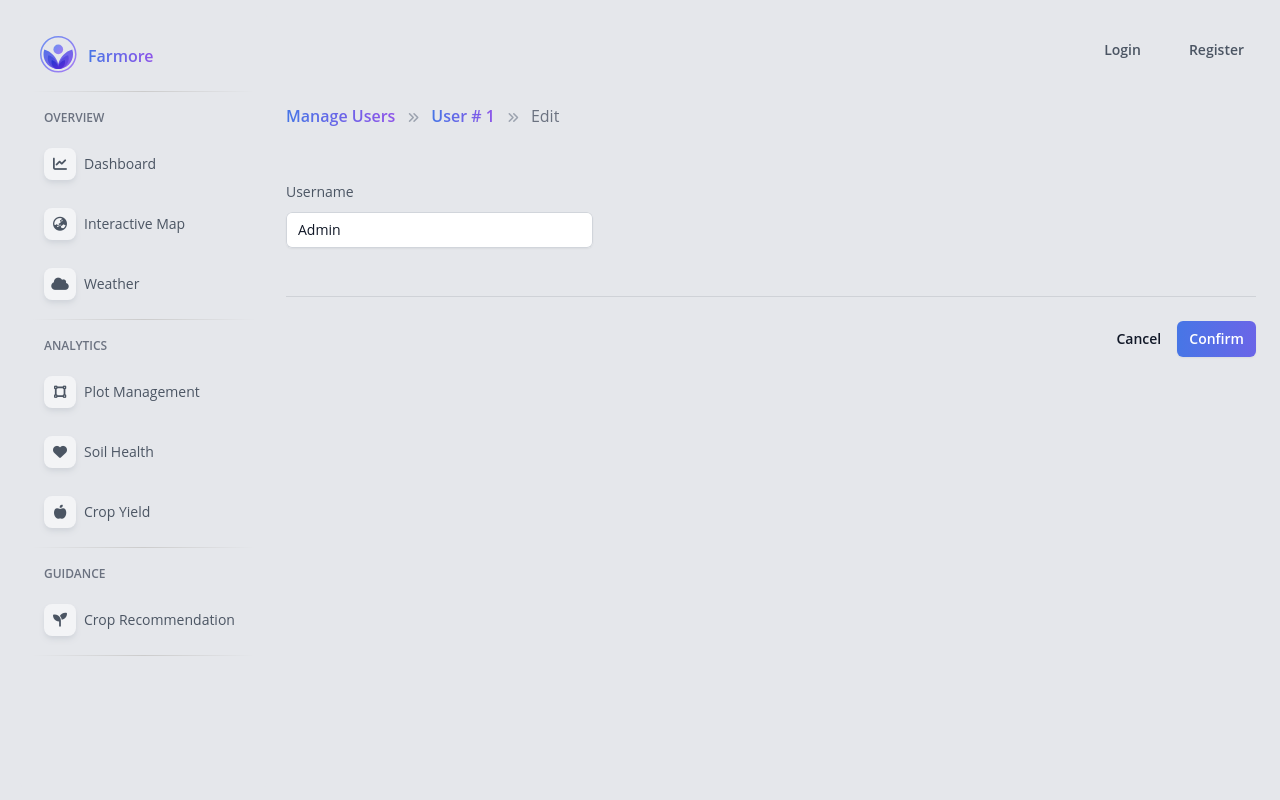
After one commit to the-unheard/farmore, a Laravel app: page /manage-users/1/edit in a window 1280 px wide. The commit adds this page. Run offline with Laravel 12, Linux system fonts and the light colour scheme; data comes from the database, SQL or seed files in the repository; style sheets or scripts are compiled from the project's sources; parts of the project's set-up code (start-up, migrations or seed data) failed here and were passed over; some libraries are stand-ins or nearby versions.

Commit message:
Added the edit and delete function for user management

```diff
--- a/app/Http/Controllers/ManageUserController.php
+++ b/app/Http/Controllers/ManageUserController.php
@@ -3,6 +3,7 @@
 namespace App\Http\Controllers;
 
 use App\Models\User;
+use Carbon\Carbon;
 
 class ManageUserController extends Controller
 {
@@ -12,16 +13,6 @@ class ManageUserController extends Controller
         return view('manage-users.index', [
             'users' => User::select('id', 'username', 'email', 'created_at')->with('roles:id,name')->orderBy('id', 'asc')->paginate(10)
         ]);
-    }
-
-    public function create()
-    {
-
-    }
-
-    public function store()
-    {
-
     }
 
     public function show($id)
@@ -36,19 +27,52 @@ class ManageUserController extends Controller
     }
 
 
-    public function edit(User $user)
+    public function edit($id)
+    {
+        $user = User::findOrFail($id);
+
+
+        return view('manage-users.edit', [
+            'user' => $user,
+        ]);
+    }
+
+    public function update($id)
+    {
+        $validatedData = $this->validateInput();
+
+        $user = User::findOrFail($id);
+        $user->update($validatedData);
+
+        return redirect('/manage-users/' . $id)->with('success', 'User record updated successfully.');
+    }
+
+    public function destroy($id)
     {
 
+        $user = User::findOrFail($id);
+
+        if ($user->id === 1) {
+            return redirect('/manage-users')->with('Error', 'You don\'t have permission to delete this.');
+        }
+
+        $user->delete();
+        return redirect('/manage-users')->with('success', 'User deleted successfully.');
     }
 
-    public function update(User $user)
+    private function validateInput(): array
     {
+        $validatedData = request()->validate([
+            'username' => [
+                'required',
+                'regex:/^[a-zA-Z0-9._-]+$/', // Allows letters, numbers, dots, dashes, and underscores
+                'min:1',
+                'max:20',
+                'unique:users,username,' . request()->route('user')
+            ],
+        ]);
 
-    }
-
-    public function destroy(User $user)
-    {
-
+        return $validatedData;
     }
 
 }
--- a/app/Models/User.php
+++ b/app/Models/User.php
@@ -7,6 +7,8 @@ use Illuminate\Database\Eloquent\Factories\HasFactory;
 use Illuminate\Foundation\Auth\User as Authenticatable;
 use Illuminate\Notifications\Notifiable;
 use Spatie\Permission\Traits\HasRoles;
+use Illuminate\Support\Facades\Log;
+
 
 class User extends Authenticatable
 {
@@ -59,14 +61,40 @@ class User extends Authenticatable
         parent::boot();
 
         static::deleting(function ($user) {
-            // delete all plots first
-            $user->plots()->each(function ($plot) {
-                $plot->rating()->delete();
-                $plot->cropyield()->delete();
-                $plot->soil()->delete();
-                $plot->delete();
+
+            // delete all plots (ratings it received, its crop yield record, soil record, then the plot itself)
+            $user->plot()->each(function ($plot) {
+                try {
+                    $plot->rating()->delete();
+                    Log::info("Deleted rating for plot ID {$plot->id}");
+                } catch (\Exception $e) {
+                    Log::error("Failed to delete rating for plot ID {$plot->id}: " . $e->getMessage());
+                }
+
+                try {
+                    $plot->cropyield()->delete();
+                    Log::info("Deleted crop yield for plot ID {$plot->id}");
+                } catch (\Exception $e) {
+                    Log::error("Failed to delete crop yield for plot ID {$plot->id}: " . $e->getMessage());
+                }
+
+                try {
+                    $plot->soil()->delete();
+                    Log::info("Deleted soil record for plot ID {$plot->id}");
+                } catch (\Exception $e) {
+                    Log::error("Failed to delete soil record for plot ID {$plot->id}: " . $e->getMessage());
+                }
+
+                try {
+                    $plot->delete();
+                    Log::info("Deleted plot ID {$plot->id}");
+                } catch (\Exception $e) {
+                    Log::error("Failed to delete plot ID {$plot->id}: " . $e->getMessage());
+                }
             });
 
+
+            // delete ratings given by this user
             $user->rating()->delete();
         });
     }
--- a/app/Services/RecommendationService.php
+++ b/app/Services/RecommendationService.php
@@ -221,8 +221,6 @@ class RecommendationService
         }
     }
 
-
-
     private function calculateNPK($cropData, $selectedPlot) {
         $latestSoil = $selectedPlot->latestSoil;
 
--- /dev/null
+++ b/resources/views/manage-users/edit.blade.php
@@ -0,0 +1,25 @@
+<x-layout>
+    <x-slot:title>User Management - Edit</x-slot:title>
+    <x-slot:heading></x-slot:heading>
+    <form method="POST" action="/manage-users/{{ $user->id }}" class="max-w-6xl mx-auto">
+        @csrf
+        @method('PATCH')
+        <div class="space-y-12">
+            <div class="border-b border-gray-900/10 pb-12">
+                <x-breadcrumb-container>
+                    <x-breadcrumb-link href="/manage-users">Manage Users</x-breadcrumb-link>
+                    <x-breadcrumb-link href="/manage-users/{{ $user->id }}">User # {{ $user->id }}</x-breadcrumb-link>
+                    <x-breadcrumb-current>Edit</x-breadcrumb-current>
+                </x-breadcrumb-container>
+                <div class="mt-10 grid grid-cols-1 gap-x-6 gap-y-8 sm:grid-cols-6">
+                    <input type="hidden" name="user_id" value="{{ auth()->id() }}">
+                    <x-input-info type="username" :model="$user"/>
+                </div>
+            </div>
+        </div>
+        <div class="mt-6 flex justify-end items-center">
+            <x-form-cancel-button href="/manage-users">Cancel</x-form-cancel-button>
+            <x-form-submit-button>Confirm</x-form-submit-button>
+        </div>
+    </form>
+</x-layout>
--- a/resources/views/manage-users/index.blade.php
+++ b/resources/views/manage-users/index.blade.php
@@ -1,6 +1,10 @@
 <x-layout>
     <x-slot:title>Manage Users</x-slot:title>
 
+    <h5 class="font-bold text-4xl text-gray-700 my-8">
+        <i class="fas fa-user-gear"></i>
+        Manage Users
+    </h5>
     <!-- Table -->
     <div class="relative overflow-x-auto sm:rounded-lg">
         <table class="w-full text-sm text-left rtl:text-right text-gray-500">
--- a/resources/views/soil/edit.blade.php
+++ b/resources/views/soil/edit.blade.php
@@ -1,5 +1,5 @@
 <x-layout>
-    <x-slot:title>Soil Health Tracking - Create</x-slot:title>
+    <x-slot:title>Soil Health Tracking - Edit</x-slot:title>
     <x-slot:heading></x-slot:heading>
     <form method="POST" action="/soil/{{ $soil->id }}" class="max-w-6xl mx-auto">
         @csrf
--- a/routes/web.php
+++ b/routes/web.php
@@ -46,7 +46,7 @@ Route::post('/auth/logout', [SessionController::class, 'destroy']);
 Route::resource('crop-recommendation', CropRecommendationController::class)->only(['index', 'store'])->middleware('auth');
 
 // manage users
-Route::resource('/manage-users', ManageUserController::class)->only(['index', 'show'])->middleware('role:admin');
+Route::resource('/manage-users', ManageUserController::class)->only(['index', 'show', 'edit', 'update', 'destroy'])->middleware('role:admin');
 
 // soil health - complete
 //Route::get('/soil', [SoilController::class, 'index']);
```
Also changed, not shown: resources/views/manage-users/show.blade.php (+5 -3 lines).
